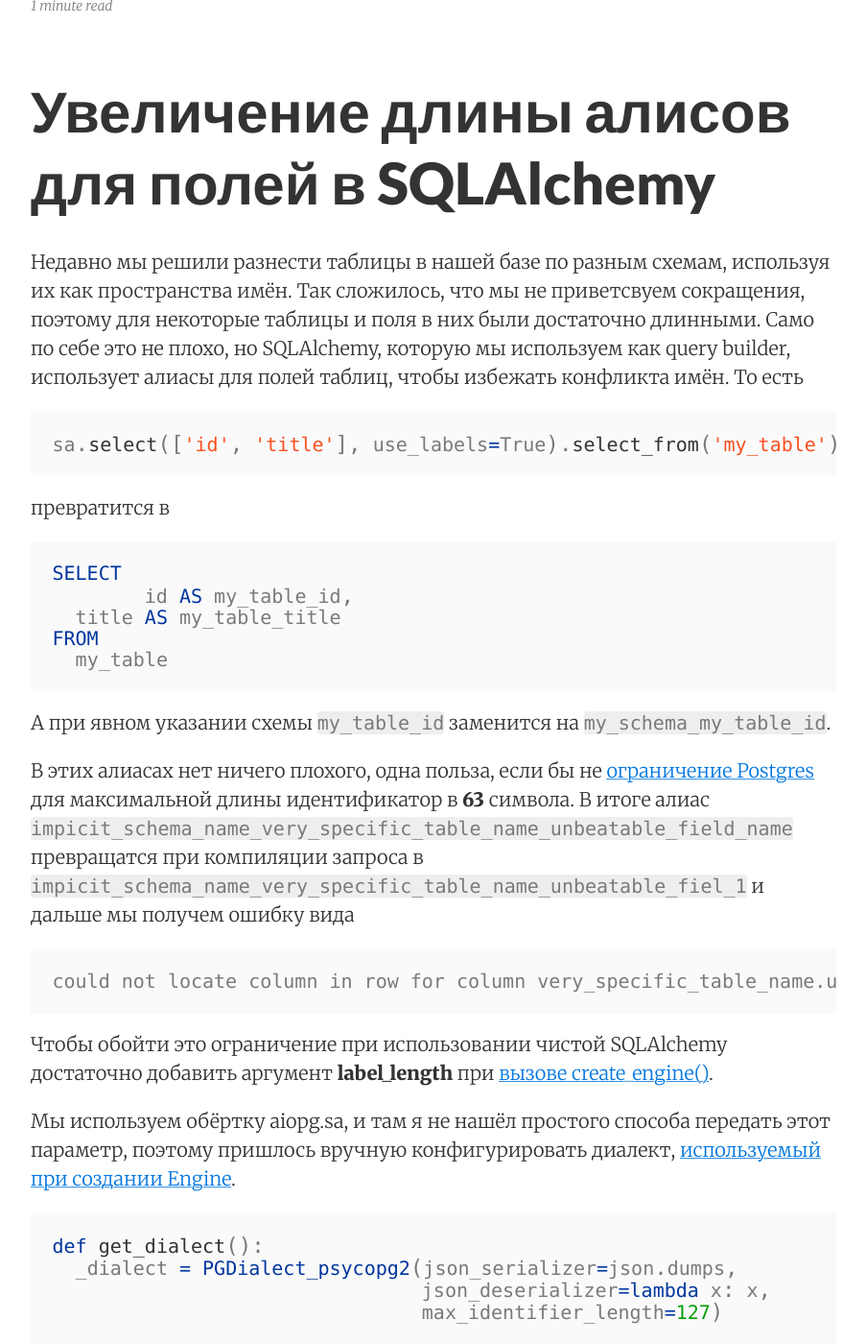
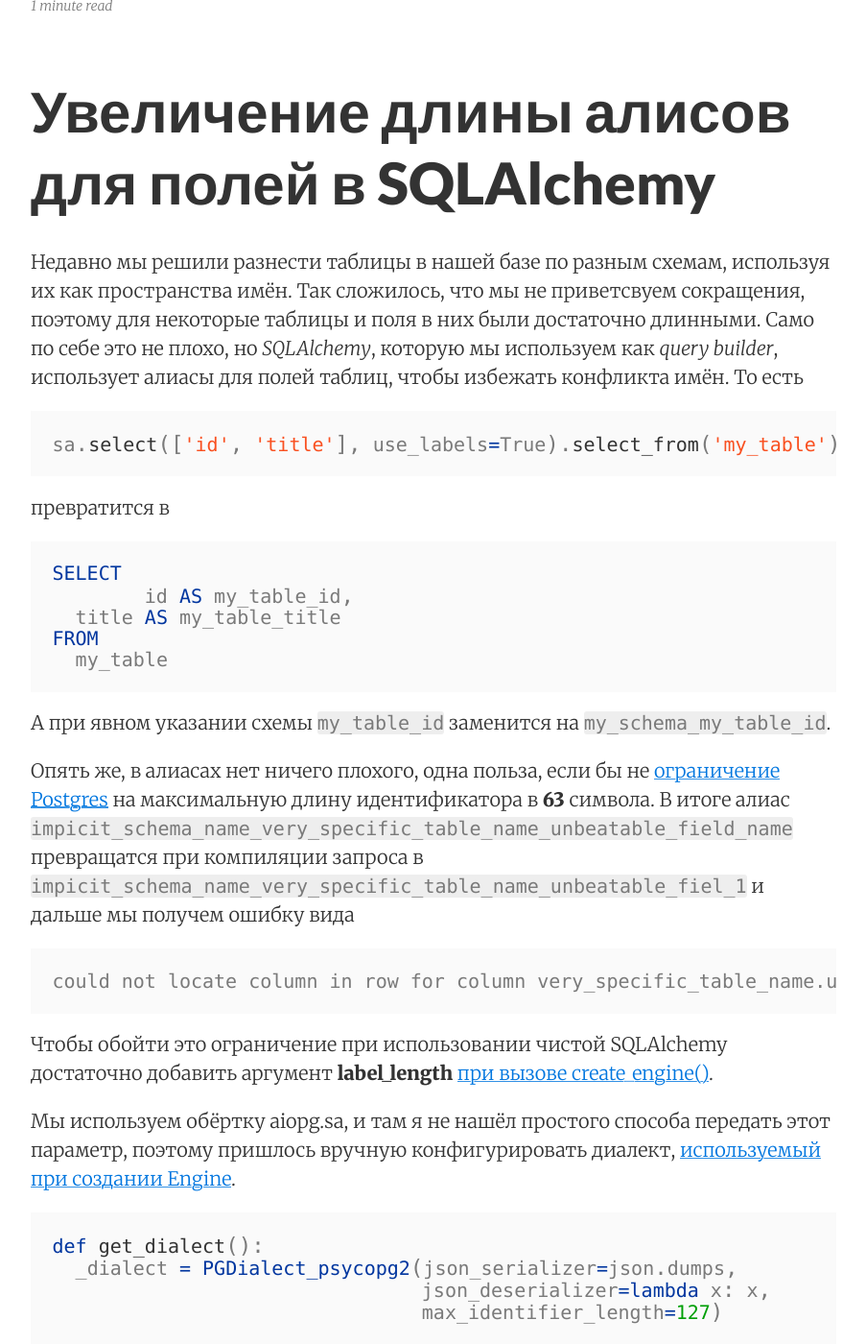
Before and after one commit to h4/mkhl.brnv.ru, a Jekyll site: the page built from _posts/2020-04-24-increase_labels_limit_in_aiopg_sa.md, in a window 1280 px wide and 1400 px high, scrolled down 364 px. Shown: the whole window at 96% size, without its empty margins (188-1091 px from the left). Built offline with Jekyll 4.4.1, drawn with Linux system fonts in a browser that asks for light colours; nearby versions of some CDN libraries; our own code applies the rules of GitHub Pages for plain Markdown files.

Commit message:
Fix typo

````diff
--- a/_posts/2020-04-24-increase_labels_limit_in_aiopg_sa.md
+++ b/_posts/2020-04-24-increase_labels_limit_in_aiopg_sa.md
@@ -1,6 +1,6 @@
 # Увеличение длины алисов для полей в SQLAlchemy
 
-Недавно мы решили разнести таблицы в нашей базе по разным схемам, используя их как пространства имён. Так сложилось, что мы не приветсвуем сокращения, поэтому для некоторые таблицы и поля в них были достаточно длинными. Само по себе это не плохо, но SQLAlchemy, которую мы используем как query builder, использует алиасы для полей таблиц, чтобы избежать конфликта имён. То есть
+Недавно мы решили разнести таблицы в нашей базе по разным схемам, используя их как пространства имён. Так сложилось, что мы не приветсвуем сокращения, поэтому для некоторые таблицы и поля в них были достаточно длинными. Само по себе это не плохо, но *SQLAlchemy*, которую мы используем как *query builder*, использует алиасы для полей таблиц, чтобы избежать конфликта имён. То есть
 
 ```python
 sa.select(['id', 'title'], use_labels=True).select_from('my_table')
@@ -18,15 +18,13 @@
 
 А при явном указании схемы `my_table_id` заменится на `my_schema_my_table_id`.
 
-В этих алиасах нет ничего плохого, одна польза, если бы не [ограничение Postgres](https://www.postgresql.org/docs/current/sql-syntax-lexical.html#SQL-SYNTAX-IDENTIFIERS) для максимальной длины идентификатор в **63** символа. В итоге алиас `impicit_schema_name_very_specific_table_name_unbeatable_field_name` превращатся при компиляции запроса в `impicit_schema_name_very_specific_table_name_unbeatable_fiel_1` и дальше мы получем ошибку вида
+Опять же, в алиасах нет ничего плохого, одна польза, если бы не [ограничение Postgres](https://www.postgresql.org/docs/current/sql-syntax-lexical.html#SQL-SYNTAX-IDENTIFIERS) на максимальную длину идентификатора в **63** символа. В итоге алиас `impicit_schema_name_very_specific_table_name_unbeatable_field_name` превращатся при компиляции запроса в `impicit_schema_name_very_specific_table_name_unbeatable_fiel_1` и дальше мы получем ошибку вида
 
 ```
 could not locate column in row for column very_specific_table_name.unbeatable_field_name
 ```
 
-
-
-Чтобы обойти это ограничение при использовании чистой SQLAlchemy достаточно добавить аргумент **label_length** при [вызове create_engine()](https://docs.sqlalchemy.org/en/13/core/engines.html#sqlalchemy.create_engine.params.label_length).
+Чтобы обойти это ограничение при использовании чистой SQLAlchemy достаточно добавить аргумент **label_length** [при вызове create_engine()](https://docs.sqlalchemy.org/en/13/core/engines.html#sqlalchemy.create_engine.params.label_length).
 
 Мы используем обёртку aiopg.sa, и там я не нашёл простого способа передать этот параметр, поэтому пришлось вручную конфигурировать диалект, [используемый при создании Engine](https://github.com/aio-libs/aiopg/blob/master/aiopg/sa/engine.py#L33).
 
````
